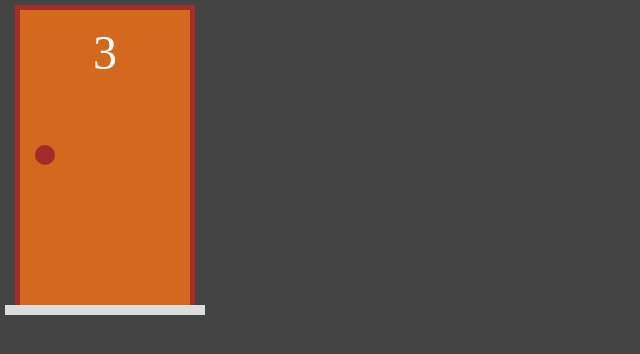
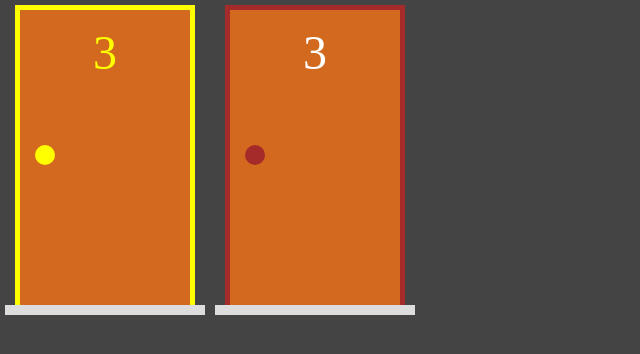
Before and after one commit to rbragadev/next-basico, a Next.js app: page / in a window 1280 px wide. Shown: the top 354 px of the page, without its empty margins (0-640 px from the left). Built offline with nearby package versions, Linux system fonts and the light colour scheme.

Commit message:
:rocket: feat: seleção de porta por css

```diff
--- a/src/components/Door.jsx
+++ b/src/components/Door.jsx
@@ -1,9 +1,11 @@
 import styles from '../styles/Door.module.css';
 
 export default function Door(props) {
+  const doorSelected = props.selected ? styles.frameSelected : '';
+
   return (
     <div className={styles.area}>
-      <div className={styles.frame}>
+      <div className={`${styles.frame} ${doorSelected}`}>
         <div className={styles.door}>
           <div className={styles.number}>3</div>
           <div className={styles.doorknob}></div>
--- a/src/pages/index.tsx
+++ b/src/pages/index.tsx
@@ -1,8 +1,9 @@
 import Door from '../components/Door';
 export default function Home() {
   return (
-    <div>
-      <Door></Door>
+    <div style={{ display: 'flex' }}>
+      <Door selected={true}></Door>
+      <Door selected={false}></Door>
     </div>
   );
 }
--- a/src/styles/Door.module.css
+++ b/src/styles/Door.module.css
@@ -15,6 +15,20 @@
   border-top: 5px solid brown;
   border-right: 5px solid brown;
   width: 90%;
+}
+
+.frameSelected {
+  border-left: 5px solid yellow;
+  border-top: 5px solid yellow;
+  border-right: 5px solid yellow;
+}
+
+.frameSelected .number {
+  color: yellow;
+}
+
+.frameSelected .doorknob {
+  background-color: yellow;
 }
 
 .door {
```
